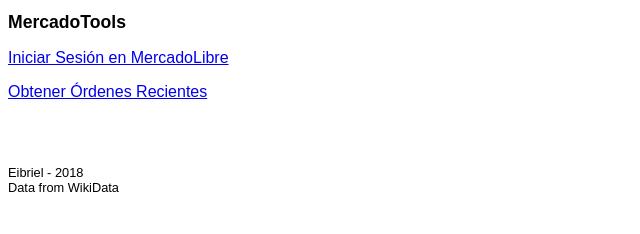
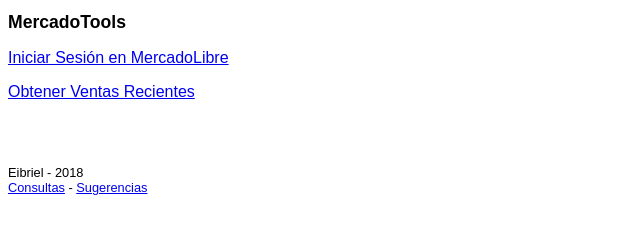
Before and after one commit to Eibriel/MercadoTools, a plain HTML site: page start.html in a window 1280 px wide. Shown: the whole page, without its empty margins (0-640 px from the left). Drawn offline with nearby package versions, Linux system fonts and the light colour scheme; no server answers; a web font is replaced by a local one.

Commit message:
Adding contact info

```diff
--- a/mercadolibre.js
+++ b/mercadolibre.js
@@ -94,7 +94,7 @@ function create_file(this_) {
     $("#dummy_a").attr("href", "data:text/csv;charset=UTF-8," + encodeURIComponent(csv_string));
     // console.log("Downloading...");
     $("#dummy_a").trigger( "click" );
-    $("#dummy_a").html( "Descargar Órdenes Recientes" );
+    $("#dummy_a").html( "Descargar Ventas Recientes" );
 }
 
 function download_recent_orders(this_) {
--- a/start.html
+++ b/start.html
@@ -55,13 +55,13 @@ height="0" width="0" style="display:none;visibility:hidden"></iframe></noscript>
 <h2 id="nickname"></h2>
 <div id="orders"></div>
 
-<p><a id="recent_orders_button" href="#" onclick="download_recent_orders(this);return false;">Obtener Órdenes Recientes</a></p>
+<p><a id="recent_orders_button" href="#" onclick="download_recent_orders(this);return false;">Obtener Ventas Recientes</a></p>
 
 <p><a id="dummy_a" href="#" download="recent_orders.csv"></a></p>
 
 <footer>
 Eibriel - 2018<br>
-Data from WikiData
+<a href="mailto:mercadotools@eibriel.com">Consultas</a> - <a href="mailto:mercadotools@eibriel.com">Sugerencias</a>
 </footer>
 <script src="https://code.jquery.com/jquery-3.3.1.min.js"></script>
 <script src="mercadolibre.js"></script>
```
